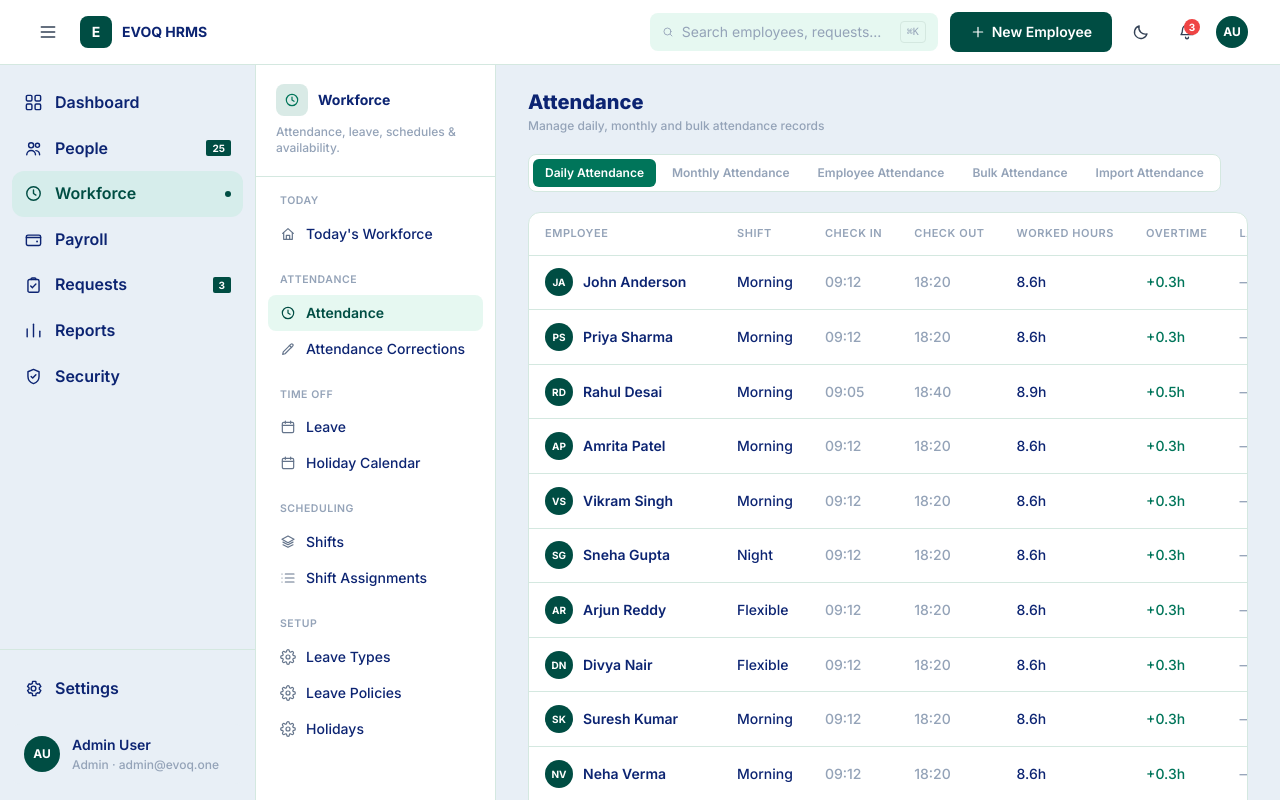
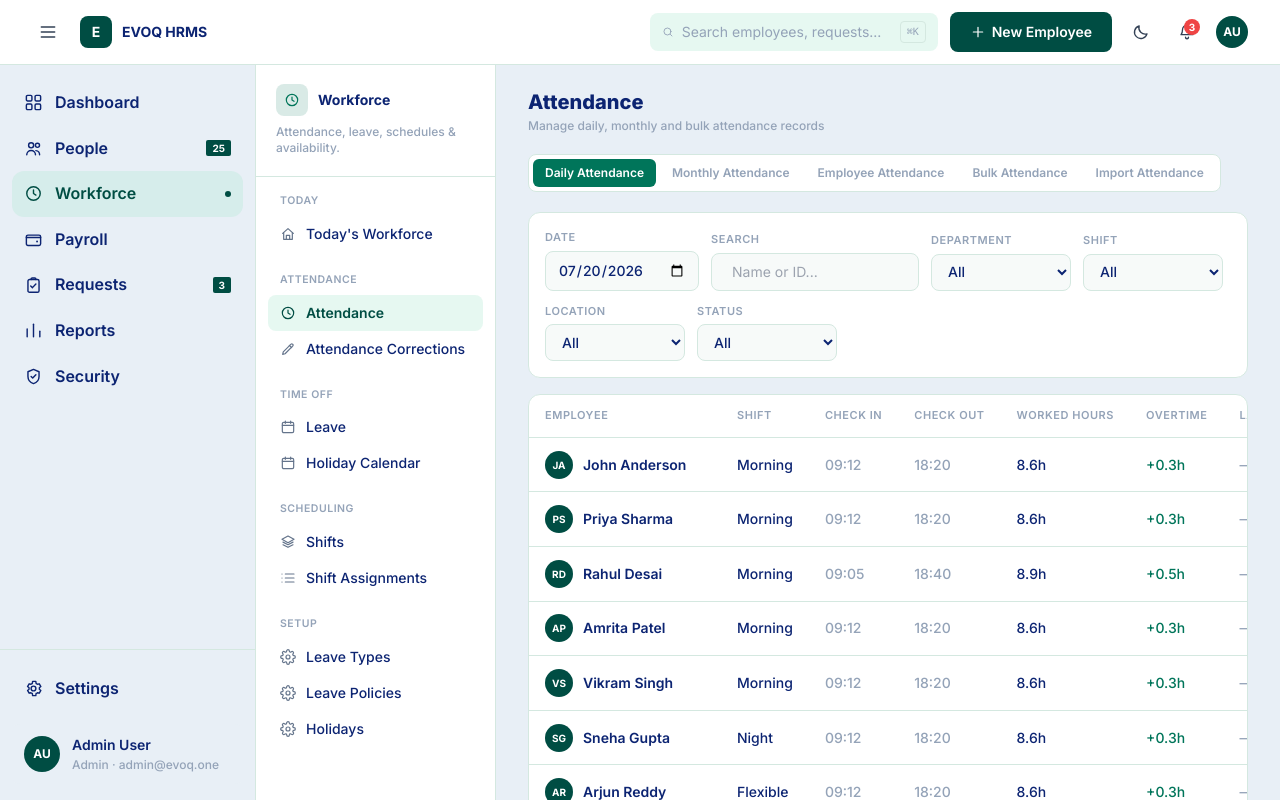
Before and after one commit to nikhilravindranc/hrms-app, a Next.js app: page /workforce/attendance in a window 1280 px wide. Built offline with nearby package versions, Linux system fonts and the light colour scheme.

Commit message:
Add filters to Daily Attendance table
Search, Department, Shift, Location and Status filters plus a Date
picker, matching the filter pattern used on the Employees page. Adds
a Clear filters shortcut and an empty-state message when no rows
match.

```diff
--- a/app/workforce/attendance/page.tsx
+++ b/app/workforce/attendance/page.tsx
@@ -10,6 +10,8 @@ import {
   CheckCircleIcon,
   UploadIcon,
   ChevronRightIcon,
+  SearchIcon,
+  XIcon,
 } from '@/components/Icons'
 import { todayAttendance, mockShiftAssignments, mockShifts } from '@/lib/workforceData'
 import { getAttendanceStatus, getMonthMatrix, attendanceStatusColors, AttendanceStatus } from '@/lib/attendanceCalendar'
@@ -37,11 +39,18 @@ export default function AttendancePage() {
   const { employees } = useEmployee()
   const [tab, setTab] = useState<Tab>('daily')
   const [openMenuId, setOpenMenuId] = useState<string | null>(null)
+  const [date, setDate] = useState('2026-07-20')
+  const [search, setSearch] = useState('')
+  const [deptFilter, setDeptFilter] = useState('')
+  const [shiftFilter, setShiftFilter] = useState('')
+  const [locationFilter, setLocationFilter] = useState('')
+  const [statusFilter, setStatusFilter] = useState('')
 
   const textColor = isDark ? 'text-[#D4D4D8]' : 'text-[#0C2472]'
   const textSecondary = isDark ? 'text-[#9CA3AF]' : 'text-[#94A3B8]'
   const cardBg = isDark ? 'bg-[#18181B]' : 'bg-white'
   const borderColor = isDark ? 'border-[#27272A]' : 'border-[#D4E8E0]'
+  const inputBg = isDark ? 'bg-[#0F0F0F]' : 'bg-[#F7FAF9]'
   const rowHover = isDark ? 'hover:bg-[#0F0F0F]' : 'hover:bg-[#F7FAF9]'
 
   const shiftById = useMemo(() => {
@@ -59,6 +68,29 @@ export default function AttendancePage() {
     todayAttendance.forEach(a => { map[a.employeeId] = a })
     return map
   }, [])
+
+  const departments = useMemo(() => Array.from(new Set(employees.map(e => e.department))), [employees])
+  const locations = useMemo(() => Array.from(new Set(employees.map(e => e.location))), [employees])
+  const activeFilterCount = [deptFilter, shiftFilter, locationFilter, statusFilter].filter(Boolean).length
+
+  const dailyRows = useMemo(() => {
+    const q = search.trim().toLowerCase()
+    return employees.filter(e => {
+      if (deptFilter && e.department !== deptFilter) return false
+      if (locationFilter && e.location !== locationFilter) return false
+      const shiftId = assignmentByEmployee[e.id]
+      if (shiftFilter && shiftId !== shiftFilter) return false
+      const status = attendanceByEmployee[e.id]?.status
+      if (statusFilter && status !== statusFilter) return false
+      if (q) {
+        const hay = `${e.firstName} ${e.lastName} ${e.id}`.toLowerCase()
+        if (!hay.includes(q)) return false
+      }
+      return true
+    })
+  }, [employees, search, deptFilter, shiftFilter, locationFilter, statusFilter, assignmentByEmployee, attendanceByEmployee])
+
+  const clearFilters = () => { setDeptFilter(''); setShiftFilter(''); setLocationFilter(''); setStatusFilter('') }
 
   return (
     <div className="space-y-5">
@@ -82,7 +114,61 @@ export default function AttendancePage() {
       </div>
 
       {tab === 'daily' && (
-        <div className={`rounded-xl border ${borderColor} ${cardBg} overflow-hidden`}>
+        <div className="space-y-4">
+          <div className={`rounded-xl border ${borderColor} ${cardBg} p-4 flex items-end gap-3 flex-wrap`}>
+            <div className="flex flex-col gap-1">
+              <label className={`text-[11px] font-semibold uppercase tracking-[0.05em] ${textSecondary}`}>Date</label>
+              <input type="date" value={date} onChange={e => setDate(e.target.value)} className={`px-3 py-2 rounded-lg border ${borderColor} ${inputBg} ${textColor} text-sm font-medium outline-none`} />
+            </div>
+            <div className="flex flex-col gap-1">
+              <label className={`text-[11px] font-semibold uppercase tracking-[0.05em] ${textSecondary}`}>Search</label>
+              <div className={`flex items-center gap-2 px-3 py-2 rounded-lg border ${borderColor} ${inputBg} w-52`}>
+                <SearchIcon size={15} className={textSecondary} />
+                <input
+                  value={search}
+                  onChange={e => setSearch(e.target.value)}
+                  placeholder="Name or ID..."
+                  className={`bg-transparent outline-none text-sm flex-1 ${textColor}`}
+                />
+              </div>
+            </div>
+            <div className="flex flex-col gap-1">
+              <label className={`text-[11px] font-semibold uppercase tracking-[0.05em] ${textSecondary}`}>Department</label>
+              <select value={deptFilter} onChange={e => setDeptFilter(e.target.value)} className={`px-3 py-2 rounded-lg border ${borderColor} ${inputBg} ${textColor} text-sm font-medium outline-none min-w-[140px]`}>
+                <option value="">All</option>
+                {departments.map(d => <option key={d} value={d}>{d}</option>)}
+              </select>
+            </div>
+            <div className="flex flex-col gap-1">
+              <label className={`text-[11px] font-semibold uppercase tracking-[0.05em] ${textSecondary}`}>Shift</label>
+              <select value={shiftFilter} onChange={e => setShiftFilter(e.target.value)} className={`px-3 py-2 rounded-lg border ${borderColor} ${inputBg} ${textColor} text-sm font-medium outline-none min-w-[140px]`}>
+                <option value="">All</option>
+                {mockShifts.map(s => <option key={s.id} value={s.id}>{s.name}</option>)}
+              </select>
+            </div>
+            <div className="flex flex-col gap-1">
+              <label className={`text-[11px] font-semibold uppercase tracking-[0.05em] ${textSecondary}`}>Location</label>
+              <select value={locationFilter} onChange={e => setLocationFilter(e.target.value)} className={`px-3 py-2 rounded-lg border ${borderColor} ${inputBg} ${textColor} text-sm font-medium outline-none min-w-[140px]`}>
+                <option value="">All</option>
+                {locations.map(l => <option key={l} value={l}>{l}</option>)}
+              </select>
+            </div>
+            <div className="flex flex-col gap-1">
+              <label className={`text-[11px] font-semibold uppercase tracking-[0.05em] ${textSecondary}`}>Status</label>
+              <select value={statusFilter} onChange={e => setStatusFilter(e.target.value)} className={`px-3 py-2 rounded-lg border ${borderColor} ${inputBg} ${textColor} text-sm font-medium outline-none min-w-[140px]`}>
+                <option value="">All</option>
+                {Object.keys(statusStyles).map(s => <option key={s} value={s}>{s}</option>)}
+              </select>
+            </div>
+            {activeFilterCount > 0 && (
+              <button onClick={clearFilters} className={`flex items-center gap-1 px-3 py-2 text-xs font-semibold ${textSecondary} hover:text-[#EF4444] transition-colors`}>
+                <XIcon size={13} />
+                Clear filters ({activeFilterCount})
+              </button>
+            )}
+          </div>
+
+          <div className={`rounded-xl border ${borderColor} ${cardBg} overflow-hidden`}>
           <div className="overflow-x-auto">
             <table className="w-full">
               <thead>
@@ -93,7 +179,7 @@ export default function AttendancePage() {
                 </tr>
               </thead>
               <tbody>
-                {employees.map(emp => {
+                {dailyRows.map(emp => {
                   const att = attendanceByEmployee[emp.id]
                   const shiftName = shiftById[assignmentByEmployee[emp.id]] ?? '—'
                   const style = statusStyles[att?.status ?? 'Present']
@@ -150,6 +236,12 @@ export default function AttendancePage() {
                 })}
               </tbody>
             </table>
+            {dailyRows.length === 0 && (
+              <div className="py-12 text-center">
+                <p className={`text-sm font-medium ${textSecondary}`}>No employees match these filters.</p>
+              </div>
+            )}
+          </div>
           </div>
         </div>
       )}
```
